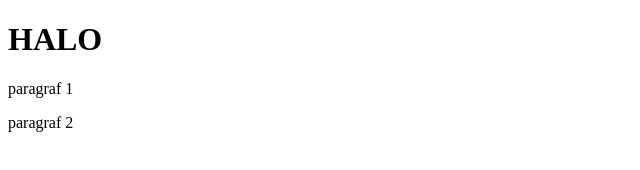
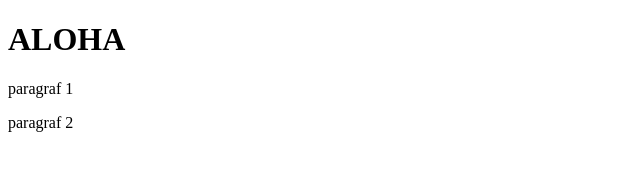
Before and after one commit to FirmanDwiP/Bootcamp-saya.github.io, a plain HTML site: page index.html in a window 1280 px wide. Shown: the full height of the page, 0-640 px from the left. Drawn offline with Linux system fonts and the light colour scheme.

Commit message:
change HALO to ALOHA

```diff
--- a/index.html
+++ b/index.html
@@ -9,7 +9,7 @@
 </head>
 
 <body>
-    <h1>HALO</h1>
+    <h1>ALOHA</h1>
     <p>paragraf 1</p>
     <p>paragraf 2</p>
 </body>
```
